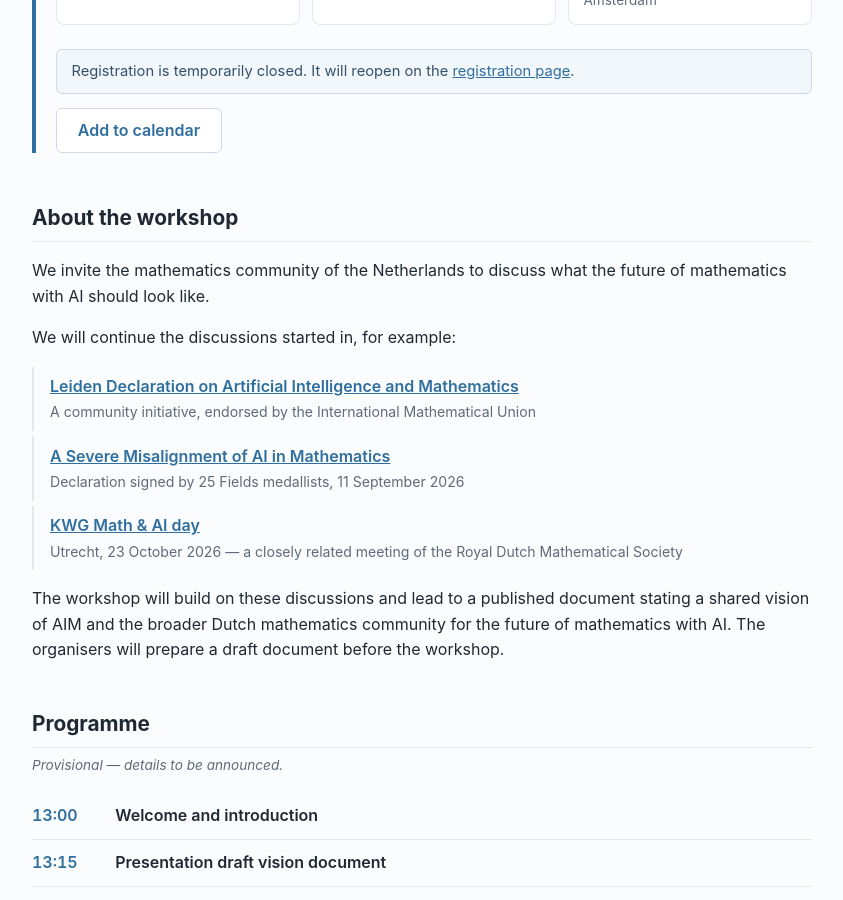
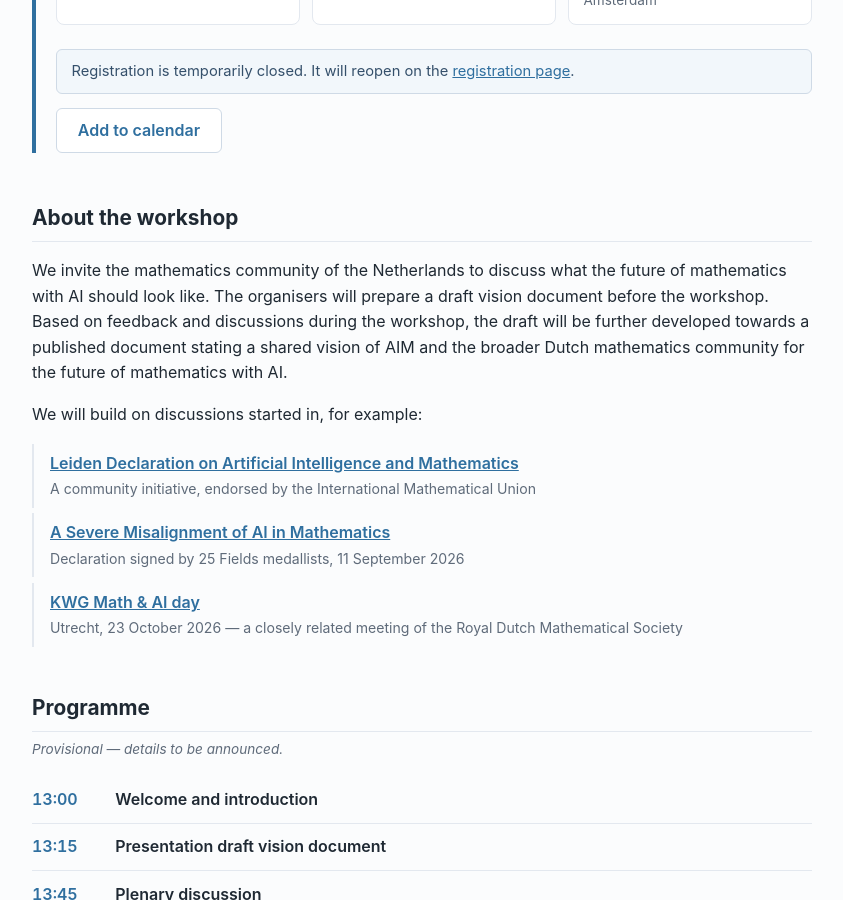
Before and after one commit to ai4mathnl/ai4mathnl.github.io, a Jekyll site: the page built from index.html, in a window 1280 px wide and 900 px high, scrolled down 491 px. Shown: the whole window, without its empty margins (218-1061 px from the left). Built offline with Jekyll 4.4.1, drawn with Linux system fonts in a browser that asks for light colours.

Commit message:
Fold the vision-document paragraph into the opening one
Co-Authored-By: Claude Opus 5 <noreply@anthropic.com>

```diff
--- a/index.html
+++ b/index.html
@@ -45,10 +45,10 @@ image: /assets/img/social-card.png
 <section class="section" id="about">
   <h2>About the workshop</h2>
   <p>
-    We invite the mathematics community of the Netherlands to discuss what the future of mathematics with AI should look like.
+    We invite the mathematics community of the Netherlands to discuss what the future of mathematics with AI should look like. The organisers will prepare a draft vision document before the workshop. Based on feedback and discussions during the workshop, the draft will be further developed towards a published document stating a shared vision of AIM and the broader Dutch mathematics community for the future of mathematics with AI.
   </p>
   <p>
-    We will continue the discussions started in, for example:
+    We will build on discussions started in, for example:
   </p>
   <ul class="links">
     <li>
@@ -64,9 +64,6 @@ image: /assets/img/social-card.png
       <span class="links__note">Utrecht, 23 October 2026 &mdash; a closely related meeting of the Royal Dutch Mathematical Society</span>
     </li>
   </ul>
-  <p>
-    The workshop will build on these discussions and lead to a published document stating a shared vision of AIM and the broader Dutch mathematics community for the future of mathematics with AI. The organisers will prepare a draft document before the workshop.
-  </p>
 </section>
 
 <section class="section" id="programme">
```
